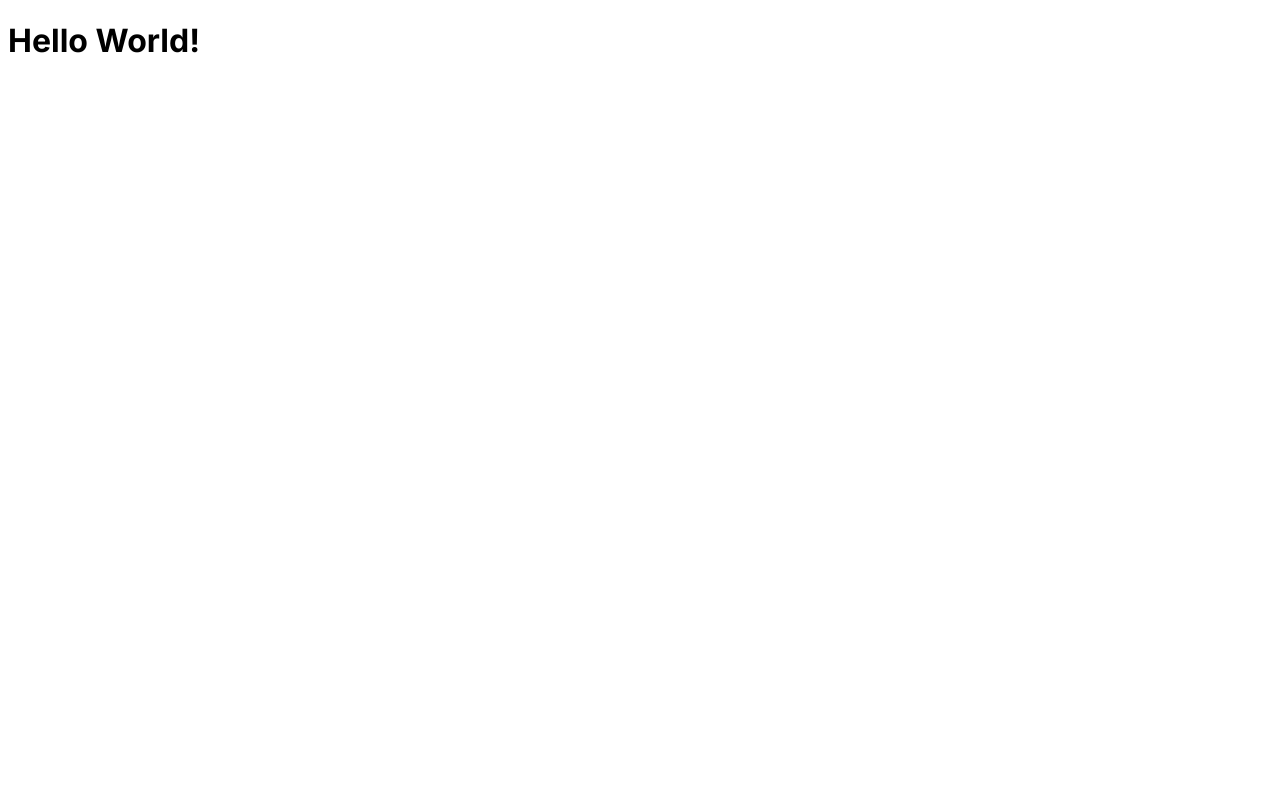
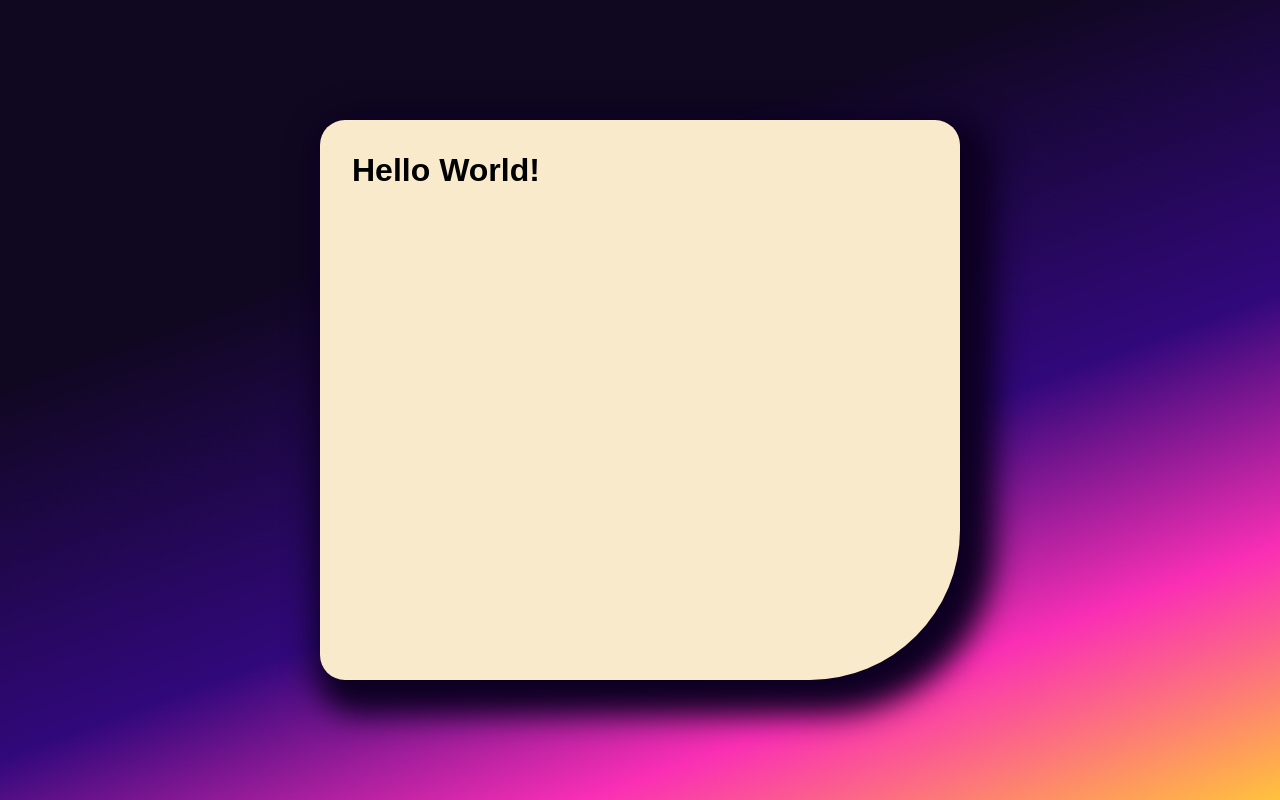
Before and after one commit to TurinoS/Age-calculator, a Next.js app: page / in a window 1280 px wide. Built offline with nearby package versions, Linux system fonts and the light colour scheme.

Commit message:
style: estilizando bg e container principal

```diff
--- a/package.json
+++ b/package.json
@@ -12,11 +12,13 @@
     "@types/node": "20.4.2",
     "@types/react": "18.2.15",
     "@types/react-dom": "18.2.7",
+    "@types/styled-components": "^5.1.26",
     "eslint": "8.44.0",
     "eslint-config-next": "13.4.9",
     "next": "13.4.9",
     "react": "18.2.0",
     "react-dom": "18.2.0",
+    "styled-components": "^6.0.4",
     "typescript": "5.1.6"
   }
 }
--- a/src/app/layout.tsx
+++ b/src/app/layout.tsx
@@ -1,3 +1,4 @@
+import { GlobalStyle } from '@/styles/GlobalStyles'
 import { Inter } from 'next/font/google'
 
 const inter = Inter({ subsets: ['latin'] })
@@ -14,7 +15,8 @@ export default function RootLayout({
 }) {
   return (
     <html lang="en">
-      <body className={inter.className}>{children}</body>
+      <GlobalStyle />
+      <body>{children}</body>
     </html>
   )
 }
--- a/src/app/page.tsx
+++ b/src/app/page.tsx
@@ -1,7 +1,13 @@
+'use client'
+
+import Container from "@/styles/Container.style"
+
 export default function Home() {
   return (
     <main>
-      <h1>Hello World!</h1>
+      <Container>
+        <h1>Hello World!</h1>
+      </Container>
     </main>
   )
 }
--- /dev/null
+++ b/src/styles/Container.style.tsx
@@ -0,0 +1,14 @@
+import styled from "styled-components";
+
+const Container = styled.div`
+    display: flex;
+    flex-direction: column;
+    background-color: var(--white);
+    padding: 2em;
+    margin: 15vh 25vw;
+    height: 70vh;
+    border-radius: 25px 25px 150px 25px;
+    box-shadow: 15px 15px 30px 20px var(--black);
+`
+
+export default Container;
--- /dev/null
+++ b/src/styles/GlobalStyles.tsx
@@ -0,0 +1,30 @@
+'use client'
+
+import { createGlobalStyle } from "styled-components";
+
+export const GlobalStyle = createGlobalStyle`
+    :root {
+        --font-dark: #01022f;
+        --font-light: #6c6ee7;
+        --bg-darker: #100720;
+        --bg-dark: #31087B;
+        --bg-light: #FA2FB5;
+        --bg-lighter: #FFC23C;
+        --white: #f8eacb;
+        --black: #0d0122;
+    }
+
+    * {
+        margin: 0;
+        padding: 0;
+        box-sizing: border-box;
+        font-family: 'Roboto_Flex', sans-serif;
+    }
+
+    body {
+        background-image: linear-gradient(160deg, var(--bg-darker) 30%, var(--bg-dark) 60%, var(--bg-light), var(--bg-lighter));
+        height: 100%;
+    }
+
+
+`
```
Also changed, not shown: 1 other file (tests, documents, lock files or other folders).
